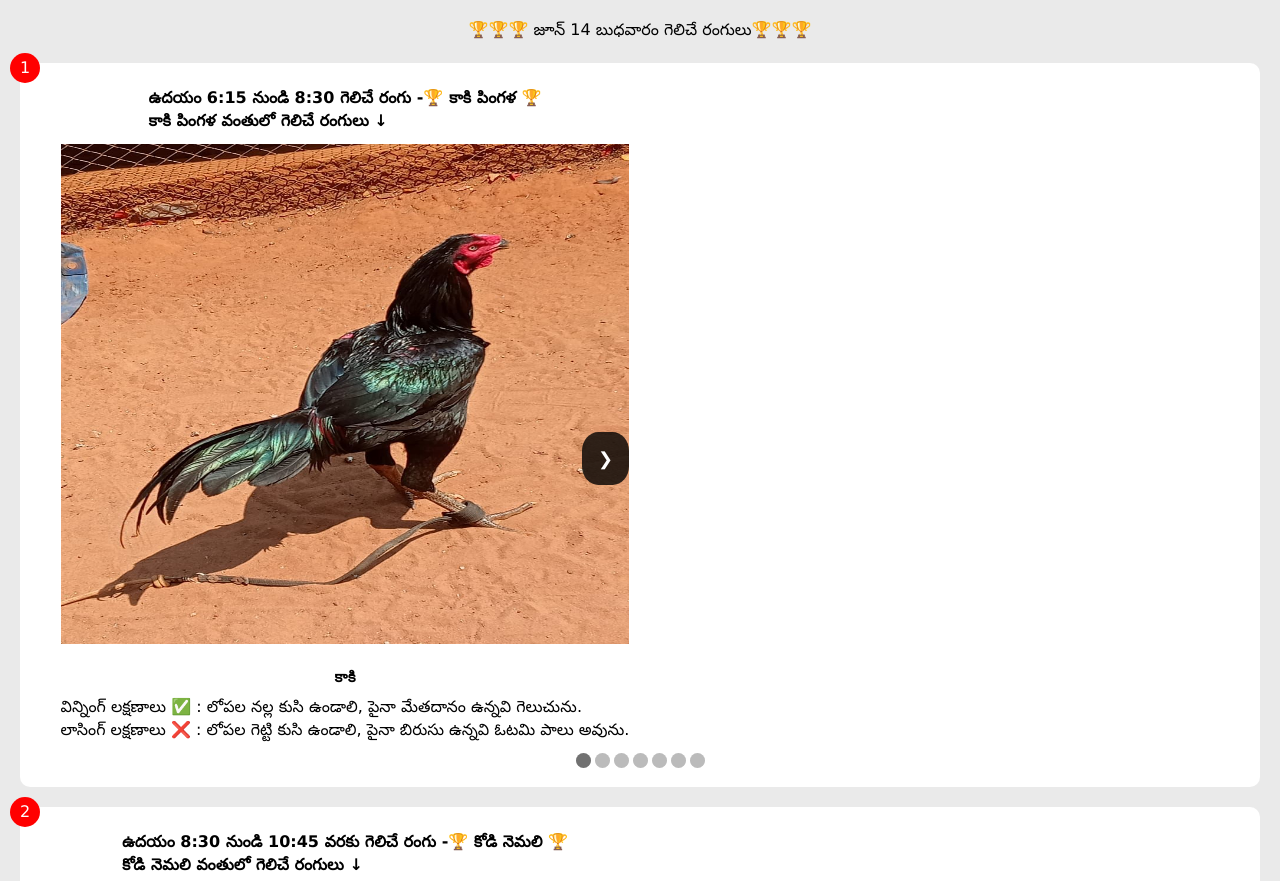
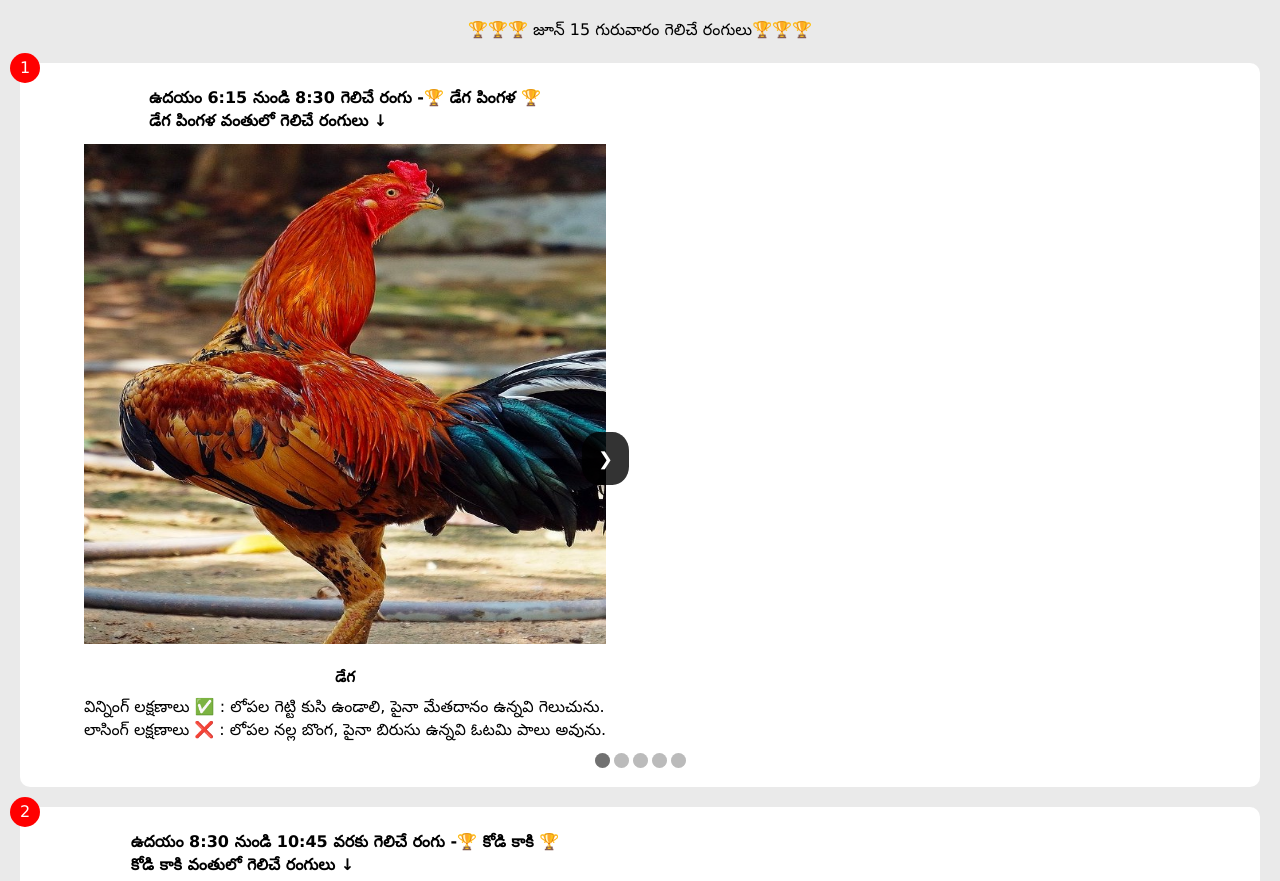
Before and after one commit to AkshayThota7747/AkshayThota7747.github.io, a plain HTML site: page index.html in a window 1280 px wide. Shown: the top 881 px of the page. Drawn offline with Linux system fonts and the light colour scheme.

Commit message:
june 15 thursday colour update

```diff
--- a/data.js
+++ b/data.js
@@ -365,7 +365,7 @@ const kaki_nemali_jamu = {
 
 
 const kodi_kaki_jamu = {
-  'header': getTimingText("4") + "🏆 " + getTranslated("kodi_kaki") + " 🏆" + '\n' + getTranslated("kodi_kaki")+ ' వంతులో గెలిచే రంగులు ↓',
+  'header': getTimingText("2") + "🏆 " + getTranslated("kodi_kaki") + " 🏆" + '\n' + getTranslated("kodi_kaki")+ ' వంతులో గెలిచే రంగులు ↓',
 
   "winLakshana": "విన్నింగ్ లక్షణాలు ✅ : లోపల తెల్ల బుంగ ఉండాలి, పైనా బిరుసు ఉన్నవి గెలుచును.",
 
@@ -389,7 +389,7 @@ const kodi_kaki_jamu = {
 
 
 const kodi_nemali_jamu = {
-  'header': getTimingText("2") + "🏆 " + getTranslated("kodi_nemali") + " 🏆" + '\n' + getTranslated("kodi_nemali")+ ' వంతులో గెలిచే రంగులు ↓',
+  'header': getTimingText("5") + "🏆 " + getTranslated("kodi_nemali") + " 🏆" + '\n' + getTranslated("kodi_nemali")+ ' వంతులో గెలిచే రంగులు ↓',
 
   "winLakshana": "విన్నింగ్ లక్షణాలు ✅ : లోపల తెల్ల బుంగ ఉండాలి, పైనా బిరుసు ఉన్నవి గెలుచును.",
 
@@ -405,7 +405,7 @@ const kodi_nemali_jamu = {
 
 
 const nemali_dega_jamu = {
-  'header': getTimingText("5") + "🏆 " + getTranslated("nemali_dega") + " 🏆" + '\n' + getTranslated("nemali_dega")+ ' వంతులో గెలిచే రంగులు ↓',
+  'header': getTimingText("3") + "🏆 " + getTranslated("nemali_dega") + " 🏆" + '\n' + getTranslated("nemali_dega")+ ' వంతులో గెలిచే రంగులు ↓',
 
   "winLakshana": "విన్నింగ్ లక్షణాలు ✅ : లోపల గెట్టి కుసి, పైనా బిరుసు ఉన్నవి గెలుచును.",
 
@@ -421,7 +421,7 @@ const nemali_dega_jamu = {
 
 
 const kaki_pingali_jamu = {
-  'header': getTimingText("1") + "🏆 " + getTranslated("kaki_pingala") + " 🏆" + '\n' + getTranslated("kaki_pingala")+ ' వంతులో గెలిచే రంగులు ↓',
+  'header': getTimingText("4") + "🏆 " + getTranslated("kaki_pingala") + " 🏆" + '\n' + getTranslated("kaki_pingala")+ ' వంతులో గెలిచే రంగులు ↓',
 
   "winLakshana": "విన్నింగ్ లక్షణాలు ✅ : లోపల నల్ల కుసి ఉండాలి, పైనా మేతదానం ఉన్నవి గెలుచును.",
 
@@ -445,7 +445,7 @@ const kaki_pingali_jamu = {
 
 
 const dega_pingala_jamu = {
-  'header': getTimingText("3") + "🏆 " + getTranslated("dega_pingala") + " 🏆" + '\n' + getTranslated("dega_pingala")+ ' వంతులో గెలిచే రంగులు ↓',
+  'header': getTimingText("1") + "🏆 " + getTranslated("dega_pingala") + " 🏆" + '\n' + getTranslated("dega_pingala")+ ' వంతులో గెలిచే రంగులు ↓',
 
   "winLakshana": "విన్నింగ్ లక్షణాలు ✅ : లోపల గెట్టి కుసి ఉండాలి, పైనా మేతదానం ఉన్నవి గెలుచును.",
 
@@ -468,39 +468,35 @@ const dega_pingala_jamu = {
 
 const last_jamu =
 {
-  'header': getTimingText("6") + "🏆 " + getTranslated("kaki_pingala") + " 🏆" + '\n' + getTranslated("kaki_pingala") + ' వంతులో గెలిచే రంగులు ↓',
+  'header': getTimingText("6") + "🏆 " + getTranslated("dega_pingala") + " 🏆" + '\n' + getTranslated("dega_pingala") + ' వంతులో గెలిచే రంగులు ↓',
 
-  "winLakshana": "విన్నింగ్ లక్షణాలు ✅ : లోపల నల్ల కుసి ఉండాలి, పైనా మేతదానం ఉన్నవి గెలుచును.",
+  "winLakshana": "విన్నింగ్ లక్షణాలు ✅ : లోపల గెట్టి కుసి ఉండాలి, పైనా మేతదానం ఉన్నవి గెలుచును.",
 
-  "losingLakshana": "లాసింగ్ లక్షణాలు ❌ : లోపల గెట్టి కుసి ఉండాలి, పైనా బిరుసు ఉన్నవి ఓటమి పాలు అవును.",
+  "losingLakshana": "లాసింగ్ లక్షణాలు ❌ : లోపల నల్ల బొంగ, పైనా బిరుసు ఉన్నవి ఓటమి పాలు అవును.",
 
-  '1': getNameInfo("kaaaki"),
+  '1': getNameInfo("org_deg"),
 
-  '2': getNameInfo("pacha_pettemaru"),
+  '2': getNameInfo("erra_kekkirai"),
 
-  '3': getNameInfo("pettamari_k"),
+  '3': getNameInfo("nbs"),
 
-  '4': getNameInfo("pacha_kaki"),
+  '4': getNameInfo("er_maila"),
 
-  '5': getNameInfo("nbs"),
-
-  '6': getNameInfo("goudu_nemali"),
-
-  '7': getNameInfo("bk"),
+  '5': getNameInfo("geruva"),
 
 }
 
 
 const jsonData = {
-    'morning6' : kaki_pingali_jamu,
+    'morning6' : dega_pingala_jamu,
 
-    'morning8' : kodi_nemali_jamu,
+    'morning8' : kodi_kaki_jamu,
 
-    'morning10' : dega_pingala_jamu,
+    'morning10' : nemali_dega_jamu,
 
-    'afternoon1' : kodi_kaki_jamu,
+    'afternoon1' : kaki_pingali_jamu,
 
-    'afternoon3' : nemali_dega_jamu,
+    'afternoon3' : kodi_nemali_jamu,
 
     'evening' : last_jamu
   }
--- a/index.html
+++ b/index.html
@@ -218,7 +218,7 @@
   </head>
   <body>
     <div style="text-align: center" id="calendar"> 🏆🏆🏆ఈరోజు గెలిచే రంగులు🏆🏆🏆 </div>
-    <div style="text-align: center" id="last-text">* పడమర ✅ వైపు నుండి తూర్పు ❌ వైపు విడిచిపెడితే విజయం సాధించును * పైనా పెట్టబడిన ఫోటోలు కేవలం ఉదాహరణకు మాత్రమే * - *కోడి విజయాన్ని నిర్ణయించేది దాని రంగు మాత్రమే * - * రంగు జాగ్రత్త గా యెంచుకోవాలి *</div>
+    <div style="text-align: center" id="last-text">* తూర్పు ✅ వైపు నుండి పడమర ❌ వైపు విడిచిపెడితే విజయం సాధించును * పైనా పెట్టబడిన ఫోటోలు కేవలం ఉదాహరణకు మాత్రమే * - *కోడి విజయాన్ని నిర్ణయించేది దాని రంగు మాత్రమే * - * రంగు జాగ్రత్త గా యెంచుకోవాలి *</div>
     <script src="./data.js"></script>
     <script src="./index.js"></script>
     <!-- Google tag (gtag.js) - Google Analytics -->
--- a/index.js
+++ b/index.js
@@ -4,7 +4,7 @@ const months = [ 'జనవరి' , 'ఫిబ్రవరి', 'మార్
   days = [ 'ఆదివారం', 'సోమవారం', 'మంగళవారం', 'బుధవారం', 'గురువారం', 'శుక్రవారం', 'శనివారం' ],
   dateObj = new Date();
 // document.getElementById("calendar").textContent =  `🏆🏆🏆 ${months[dateObj.getMonth()]} ${dateObj.getDate()} ${days[dateObj.getDay()]} గెలిచే రంగులు🏆🏆🏆`;
-document.getElementById("calendar").textContent =  `🏆🏆🏆 జూన్ 14 బుధవారం గెలిచే రంగులు🏆🏆🏆`;
+document.getElementById("calendar").textContent =  `🏆🏆🏆 జూన్ 15 గురువారం గెలిచే రంగులు🏆🏆🏆`;
 
 
 function createElement(tagName, className) {
```
